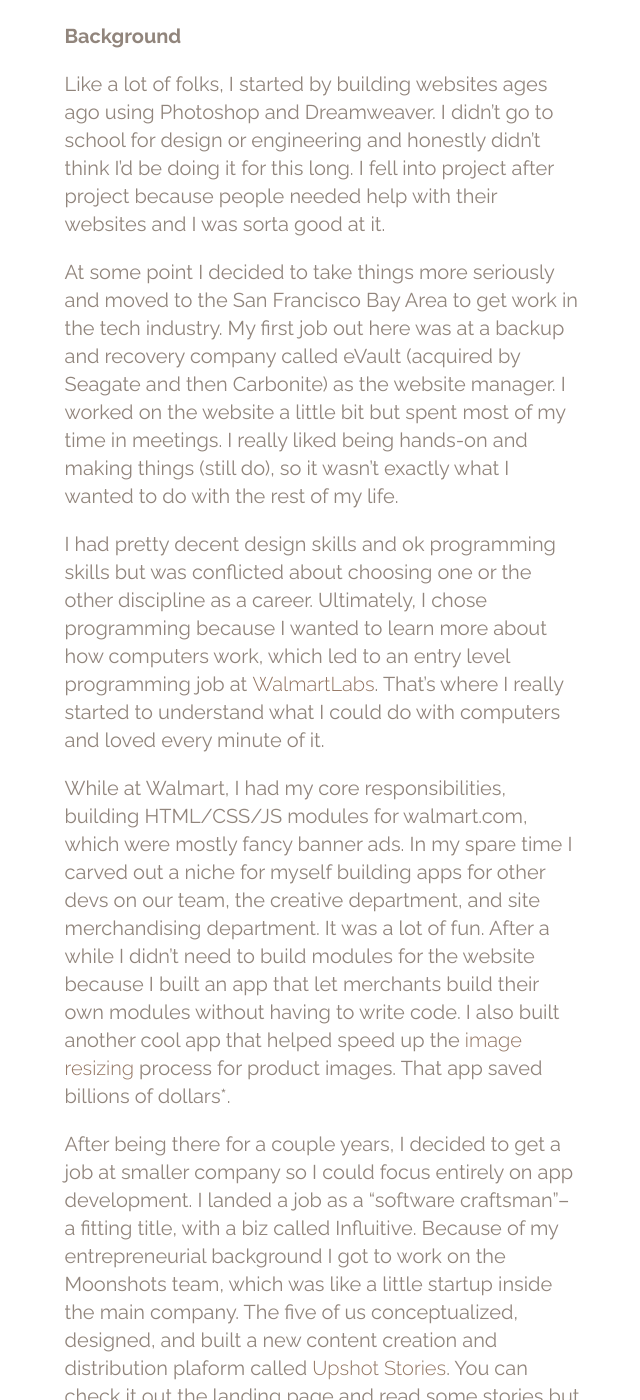
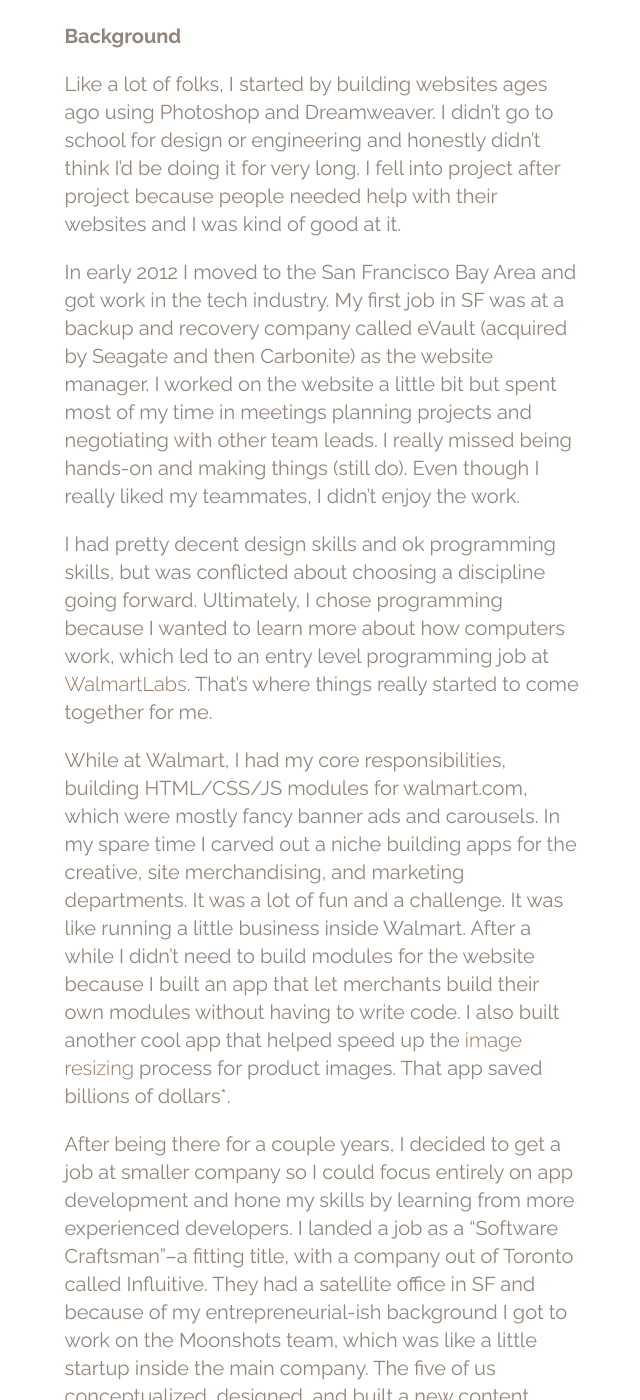
Before and after one commit to levivoelz/levivoelz.github.io, a Jekyll site: the page built from about.md, in a window 1280 px wide and 1400 px high, scrolled down 469 px. Shown: the whole window, without its empty margins (318-958 px from the left). Built offline with Jekyll 4.4.1, drawn with Linux system fonts in a browser that asks for light colours; some of the changed text lies outside the part shown.

Commit message:
update about me copy

```diff
--- a/about.md
+++ b/about.md
@@ -11,17 +11,17 @@
 
 **Background**
 
-Like a lot of folks, I started by building websites ages ago using Photoshop and Dreamweaver. I didn’t go to school for design or engineering and honestly didn’t think I’d be doing it for this long. I fell into project after project because people needed help with their websites and I was sorta good at it.
+Like a lot of folks, I started by building websites ages ago using Photoshop and Dreamweaver. I didn’t go to school for design or engineering and honestly didn’t think I’d be doing it for very long. I fell into project after project because people needed help with their websites and I was kind of good at it.
 
-At some point I decided to take things more seriously and moved to the San Francisco Bay Area to get work in the tech industry. My first job out here was at a backup and recovery company called eVault (acquired by Seagate and then Carbonite) as the website manager. I worked on the website a little bit but spent most of my time in meetings. I really liked being hands-on and making things (still do), so it wasn't exactly what I wanted to do with the rest of my life.
+In early 2012 I moved to the San Francisco Bay Area and got work in the tech industry. My first job in SF was at a backup and recovery company called eVault (acquired by Seagate and then Carbonite) as the website manager. I worked on the website a little bit but spent most of my time in meetings planning projects and negotiating with other team leads. I really missed being hands-on and making things (still do). Even though I really liked my teammates, I didn't enjoy the work.
 
-I had pretty decent design skills and ok programming skills but was conflicted about choosing one or the other discipline as a career. Ultimately, I chose programming because I wanted to learn more about how computers work, which led to an entry level programming job at [WalmartLabs](https://www.walmartlabs.com/){:target="_blank"}. That’s where I really started to understand what I could do with computers and loved every minute of it.
+I had pretty decent design skills and ok programming skills, but was conflicted about choosing a discipline going forward. Ultimately, I chose programming because I wanted to learn more about how computers work, which led to an entry level programming job at [WalmartLabs](https://www.walmartlabs.com/){:target="_blank"}. That’s where things really started to come together for me.
 
-While at Walmart, I had my core responsibilities, building HTML/CSS/JS modules for walmart.com, which were mostly fancy banner ads. In my spare time I carved out a niche for myself building apps for other devs on our team, the creative department, and site merchandising department. It was a lot of fun. After a while I didn’t need to build modules for the website because I built an app that let merchants build their own modules without having to write code. I also built another cool app that helped speed up the [image resizing](https://derivv.com){:target="_blank"} process for product images. That app saved billions of dollars*.
+While at Walmart, I had my core responsibilities, building HTML/CSS/JS modules for walmart.com, which were mostly fancy banner ads and carousels. In my spare time I carved out a niche building apps for the creative, site merchandising, and marketing departments. It was a lot of fun and a challenge. It was like running a little business inside Walmart. After a while I didn’t need to build modules for the website because I built an app that let merchants build their own modules without having to write code. I also built another cool app that helped speed up the [image resizing](https://derivv.com){:target="_blank"} process for product images. That app saved billions of dollars*.
 
-After being there for a couple years, I decided to get a job at smaller company so I could focus entirely on app development. I landed a job as a “software craftsman”–a fitting title, with a biz called Influitive. Because of my entrepreneurial background I got to work on the Moonshots team, which was like a little startup inside the main company. The five of us conceptualized, designed, and built a new content creation and distribution plaform called [Upshot Stories](https://upshotstories.com){:target="_blank"}. You can check it out the landing page and read some stories but it’ll cost you some serious $$$ to actually see the app. Sadly, our team was ununceremoniously disbanded shortly after launching, but it's steadily grown since then with very little resources.
+After being there for a couple years, I decided to get a job at smaller company so I could focus entirely on app development and hone my skills by learning from more experienced developers. I landed a job as a “Software Craftsman”–a fitting title, with a company out of Toronto called Influitive. They had a satellite office in SF and because of my entrepreneurial-ish background I got to work on the Moonshots team, which was like a little startup inside the main company. The five of us conceptualized, designed, and built a new content creation and distribution plaform called [Upshot Stories](https://upshotstories.com){:target="_blank"}. You can check it out the landing page and read some stories but it’ll cost you some serious $$$ to actually see the app. Sadly, our team was ununceremoniously disbanded shortly after launching, but I was hired back on as a contractor to help with maintainence.
 
-For the past few years I’ve been working remotely as a freelance developer in Sonoma County, California. I’ve been a maintainer, pinch hitter, architect, and project lead. I’ve designed a few things and built many things. I even fix people's email every once in a while(when they buy me a coffee).
+For the past few years I’ve been working semi-remotely as a freelance developer in Sonoma County, California, Petaluma, and San Francisco. I’ve been a maintainer, pinch hitter, architect, and project lead. I’ve designed a few things and built many things. I even fix people's email every once in a while(if they buy me a coffee).
 
 <small>_*not really_</small>
 
```
